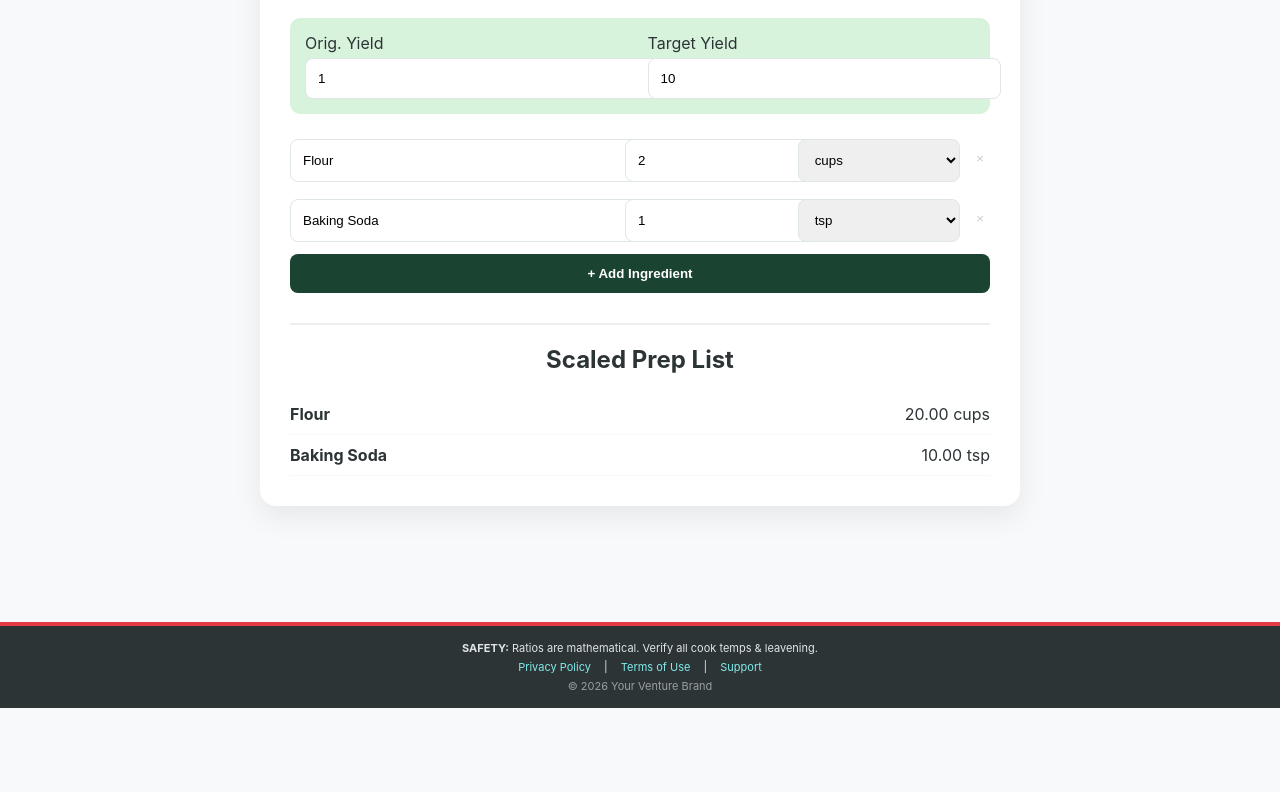
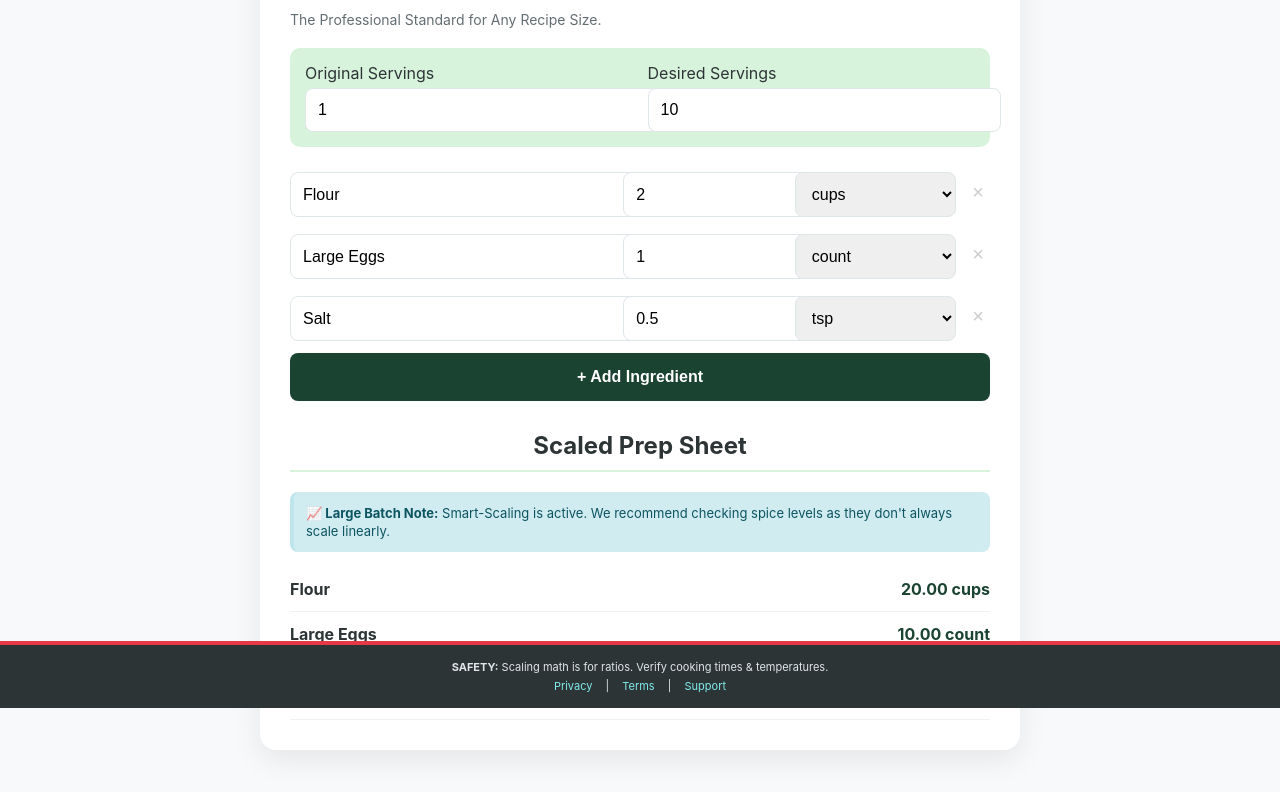
Before and after one commit to CDub09/smart-scaler, a plain HTML site: page index.html in a window 1280 px wide. Shown: the part 92-884 px from the top of the page. Before the commit the page ends 800 px from the top, so only its background shows below. Drawn offline with Linux system fonts and the light colour scheme.

Commit message:
Update index.html

```diff
--- a/index.html
+++ b/index.html
@@ -3,30 +3,37 @@
 <head>
     <meta charset="UTF-8">
     <meta name="viewport" content="width=device-width, initial-scale=1.0">
-    <title>SmartScaler Pro | The Enterprise Kitchen Standard</title>
+    <title>SmartScaler Pro | Precision Batch Utility</title>
+
+    <meta name="mobile-web-app-capable" content="yes">
+
+    <script async src="https://www.googletagmanager.com/gtag/js?id=G-XXXX"></script>
+    <script>window.dataLayer=window.dataLayer||[];function gtag(){dataLayer.push(arguments);}gtag('js',new Date());gtag('config','G-XXXX');</script>
 
     <style>
         :root { --primary: #1b4332; --accent: #d8f3dc; --warning: #e63946; --text: #2d3436; }
-        body { font-family: -apple-system, sans-serif; background: #f8f9fa; color: var(--text); padding-bottom: 120px; }
+        body { font-family: -apple-system, sans-serif; background: #f8f9fa; color: var(--text); padding-bottom: 140px; margin: 0; }
         .container { max-width: 700px; margin: 20px auto; background: white; padding: 30px; border-radius: 16px; box-shadow: 0 10px 30px rgba(0,0,0,0.08); position: relative; }
 
-        /* Legal & Safety Footer */
-        .master-footer {
-            position: fixed; bottom: 0; left: 0; width: 100%;
-            background: #2d3436; color: #dfe6e9; padding: 15px 0;
-            font-size: 11px; text-align: center; border-top: 4px solid var(--warning);
-            z-index: 1000;
-        }
-        .legal-links a { color: #81ecec; text-decoration: none; margin: 0 10px; }
-        .legal-links a:hover { text-decoration: underline; }
+        .yield-grid { display: grid; grid-template-columns: 1fr 1fr; gap: 15px; background: var(--accent); padding: 15px; border-radius: 10px; margin: 20px 0; }
+        input, select { width: 100%; padding: 12px; border: 1px solid #dfe6e9; border-radius: 8px; margin-top: 5px; font-size: 16px; }
+        .ingredient-row { display: grid; grid-template-columns: 2fr 1fr 1fr auto; gap: 10px; margin-bottom: 12px; }
 
-        .yield-grid { display: grid; grid-template-columns: 1fr 1fr; gap: 15px; background: var(--accent); padding: 15px; border-radius: 10px; margin: 20px 0; }
-        input, select { width: 100%; padding: 12px; border: 1px solid #dfe6e9; border-radius: 8px; margin-top: 5px; }
-        .ingredient-row { display: grid; grid-template-columns: 2fr 1fr 1fr auto; gap: 10px; margin-bottom: 12px; }
+        .btn-add { width: 100%; padding: 15px; background: var(--primary); color: white; border: none; border-radius: 8px; font-weight: bold; cursor: pointer; font-size: 16px; }
+        .btn-remove { background: none; border: none; color: #ccc; cursor: pointer; font-size: 20px; }
 
         #save-indicator { position: absolute; top: 10px; right: 20px; color: #00b894; font-size: 10px; font-weight: bold; display: none; }
 
-        @media print { .no-print, .master-footer { display: none !important; } }
+        /* Alerts & Results */
+        .batch-alert { background: #fff3cd; color: #856404; padding: 12px; border-radius: 8px; margin-bottom: 15px; font-size: 13px; line-height: 1.4; border-left: 4px solid #ffc107; }
+        .result-item { display: flex; justify-content: space-between; padding: 12px 0; border-bottom: 1px solid #f1f1f1; align-items: center; }
+        .egg-tip { display: block; font-size: 11px; color: #636e72; font-style: italic; margin-top: 4px; }
+
+        /* Fixed Legal/Safety Footer */
+        .master-footer { position: fixed; bottom: 0; left: 0; width: 100%; background: #2d3436; color: #dfe6e9; padding: 15px 0; font-size: 11px; text-align: center; border-top: 4px solid var(--warning); z-index: 1000; }
+        .legal-links a { color: #81ecec; text-decoration: none; margin: 0 10px; }
+
+        @media print { .no-print, .master-footer { display: none !important; } .container { box-shadow: none; margin: 0; padding: 0; } }
     </style>
 </head>
 <body>
@@ -34,49 +41,50 @@
 <div class="container">
     <div id="save-indicator">✓ AUTO-SAVED</div>
     <div class="no-print">
-        <h1 style="color: var(--primary); margin-top: 0;">SmartScaler Pro</h1>
+        <h1 style="color: var(--primary); margin: 0 0 5px 0;">SmartScaler Pro</h1>
+        <p style="font-size: 14px; color: #636e72; margin-bottom: 20px;">The Professional Standard for Any Recipe Size.</p>
+
         <div class="yield-grid">
-            <div><label>Orig. Yield</label><input type="number" id="origYield" value="1" oninput="calculate()"></div>
-            <div><label>Target Yield</label><input type="number" id="newYield" value="10" oninput="calculate()"></div>
+            <div><label>Original Servings</label><input type="number" id="origYield" value="1" oninput="calculate()"></div>
+            <div><label>Desired Servings</label><input type="number" id="newYield" value="10" oninput="calculate()"></div>
         </div>
+
         <div id="ingredient-list"></div>
-        <button onclick="addRow()" style="width:100%; padding:12px; background:var(--primary); color:white; border:none; border-radius:8px; font-weight:bold; cursor:pointer;">+ Add Ingredient</button>
+        <button class="btn-add" onclick="addRow()">+ Add Ingredient</button>
     </div>
 
-    <div id="results-section" style="margin-top:30px; border-top: 2px solid #eee;">
-        <h2 style="text-align:center;">Scaled Prep List</h2>
+    <div id="results-section" style="margin-top:30px;">
+        <h2 style="text-align:center; border-bottom: 2px solid var(--accent); padding-bottom: 10px;">Scaled Prep Sheet</h2>
         <div id="results-list"></div>
     </div>
 </div>
 
 <div class="master-footer no-print">
-    <div style="margin-bottom: 5px;">
-        <strong>SAFETY:</strong> Ratios are mathematical. Verify all cook temps & leavening.
+    <div style="margin-bottom: 5px; padding: 0 15px;">
+        <strong>SAFETY:</strong> Scaling math is for ratios. Verify cooking times & temperatures.
     </div>
     <div class="legal-links">
-        <a href="#" onclick="alert('Privacy Policy: All recipe data is stored LOCALLY in your browser. We never see or store your ingredients on our servers.')">Privacy Policy</a> |
-        <a href="#" onclick="alert('Terms of Use: SmartScaler Pro is a mathematical tool. Users assume all responsibility for food safety and preparation results.')">Terms of Use</a> |
+        <a href="#" onclick="alert('All recipe data is stored LOCALLY in your browser. We never see or store your ingredients.')">Privacy</a> |
+        <a href="#" onclick="alert('SmartScaler is a mathematical tool. User assumes all responsibility for food safety.')">Terms</a> |
         <a href="mailto:support@yourdomain.com">Support</a>
     </div>
-    <div style="margin-top: 5px; opacity: 0.6;">© 2026 Your Venture Brand</div>
 </div>
 
 <script>
-    let ingredients = JSON.parse(localStorage.getItem('smartScalerV2.3')) || [
+    let ingredients = JSON.parse(localStorage.getItem('smartScalerV2.4')) || [
         { name: "Flour", amount: 2, unit: "cups" },
-        { name: "Baking Soda", amount: 1, unit: "tsp" }
+        { name: "Large Eggs", amount: 1, unit: "count" },
+        { name: "Salt", amount: 0.5, unit: "tsp" }
     ];
+
+    function save() {
+        localStorage.setItem('smartScalerV2.4', JSON.stringify(ingredients));
+        const ind = document.getElementById('save-indicator');
+        ind.style.display = 'block'; setTimeout(() => ind.style.display = 'none', 1500);
+    }
 
     function addRow() { ingredients.push({ name: "", amount: 1, unit: "cups" }); render(); }
     function removeRow(i) { ingredients.splice(i, 1); render(); save(); }
-
-    function save() {
-        localStorage.setItem('smartScalerV2.3', JSON.stringify(ingredients));
-        const indicator = document.getElementById('save-indicator');
-        indicator.style.display = 'block';
-        setTimeout(() => indicator.style.display = 'none', 1500);
-    }
-
     function update(i, f, v) { ingredients[i][f] = v; save(); calculate(); }
 
     function render() {
@@ -86,29 +94,55 @@
             const div = document.createElement('div');
             div.className = 'ingredient-row';
             div.innerHTML = `
-                <input type="text" value="${ing.name}" oninput="update(${i}, 'name', this.value)">
-                <input type="number" value="${ing.amount}" oninput="update(${i}, 'amount', parseFloat(this.value))">
+                <input type="text" placeholder="Item" value="${ing.name}" oninput="update(${i}, 'name', this.value)">
+                <input type="number" step="any" value="${ing.amount}" oninput="update(${i}, 'amount', parseFloat(this.value))">
                 <select onchange="update(${i}, 'unit', this.value)">
                     <option value="cups" ${ing.unit==='cups'?'selected':''}>cups</option>
                     <option value="tsp" ${ing.unit==='tsp'?'selected':''}>tsp</option>
+                    <option value="tbsp" ${ing.unit==='tbsp'?'selected':''}>tbsp</option>
                     <option value="grams" ${ing.unit==='grams'?'selected':''}>grams</option>
+                    <option value="oz" ${ing.unit==='oz'?'selected':''}>oz</option>
+                    <option value="count" ${ing.unit==='count'?'selected':''}>count</option>
                 </select>
-                <button onclick="removeRow(${i})" style="background:none; border:none; color:#ccc; cursor:pointer;">×</button>`;
+                <button class="btn-remove" onclick="removeRow(${i})">×</button>`;
             list.appendChild(div);
         });
         calculate();
     }
 
     function calculate() {
-        const factor = document.getElementById('newYield').value / document.getElementById('origYield').value;
+        const orig = parseFloat(document.getElementById('origYield').value) || 1;
+        const target = parseFloat(document.getElementById('newYield').value) || 1;
+        const factor = target / orig;
         const resList = document.getElementById('results-list');
         resList.innerHTML = '';
+
+        // BI-DIRECTIONAL LOGIC: Small Batch Warnings
+        if (factor < 0.25) {
+            resList.innerHTML += `<div class="batch-alert"><strong>📉 Small Batch Note:</strong> You are reducing this recipe significantly. Evaporation happens faster in small pots; monitor liquids closely and check doneness 20% earlier.</div>`;
+        } else if (factor > 4) {
+            resList.innerHTML += `<div class="batch-alert" style="background:#d1ecf1; color:#0c5460; border-color:#bee5eb;"><strong>📈 Large Batch Note:</strong> Smart-Scaling is active. We recommend checking spice levels as they don't always scale linearly.</div>`;
+        }
+
         ingredients.forEach(ing => {
             if (!ing.name) return;
             let scaled = ing.amount * factor;
-            resList.innerHTML += `<div style="display:flex; justify-content:space-between; padding:10px 0; border-bottom:1px solid #f9f9f9;">
-                <span><strong>${ing.name}</strong></span>
-                <span>${scaled.toFixed(2)} ${ing.unit}</span>
+            let tip = "";
+
+            // FRACTIONAL EGG LOGIC
+            if (ing.name.toLowerCase().includes("egg") && !Number.isInteger(scaled)) {
+                tip = `<span class="egg-tip">Tip: Whisk 1 egg and use ${scaled.toFixed(2)} of it by weight/volume.</span>`;
+            }
+
+            // SMART SALT/SODA LOGIC for Large Batches
+            if ((ing.name.toLowerCase().includes("salt") || ing.name.toLowerCase().includes("soda")) && factor > 4) {
+                scaled *= 0.85; // Safety cap
+                tip = `<span class="egg-tip" style="color:var(--warning)">Smart-Scaled for bulk.</span>`;
+            }
+
+            resList.innerHTML += `<div class="result-item">
+                <div><strong>${ing.name}</strong>${tip}</div>
+                <div style="font-weight:bold; color:var(--primary);">${scaled.toFixed(2)} ${ing.unit}</div>
             </div>`;
         });
     }
```
